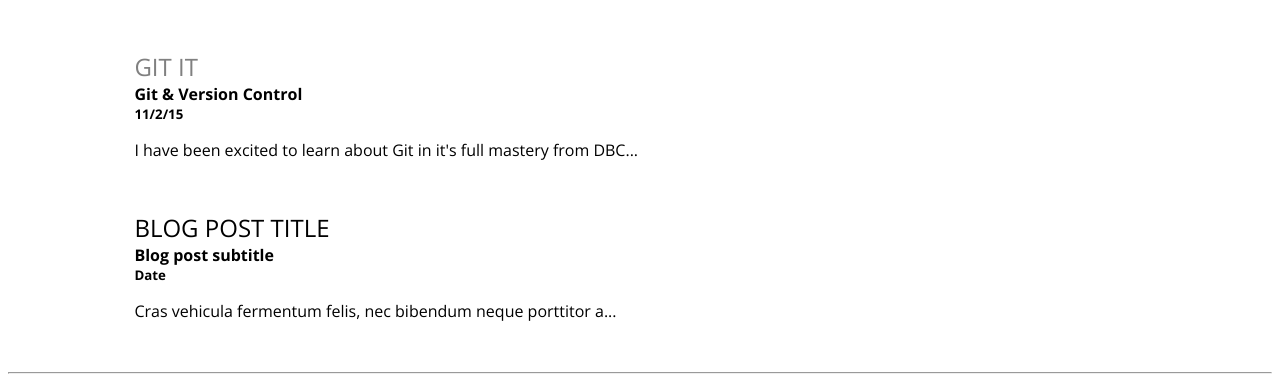
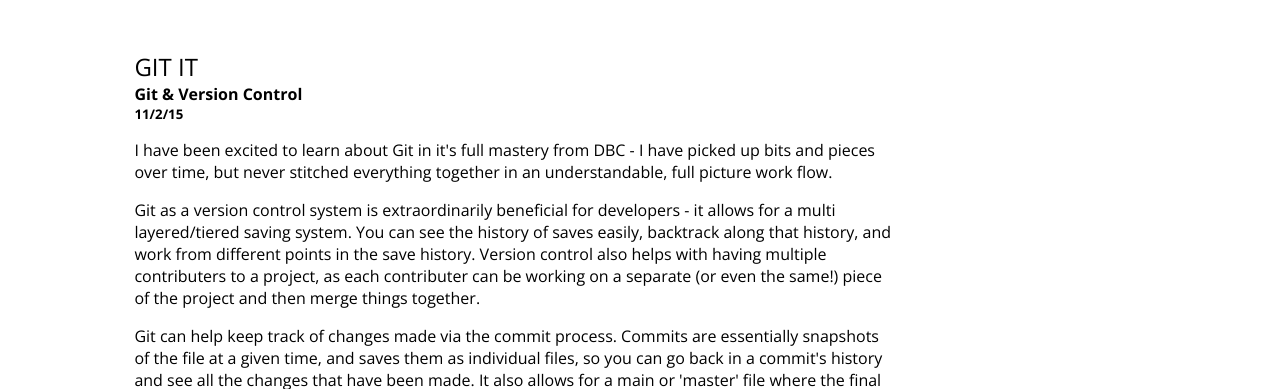
Before and after one commit to hyendler/hyendler.github.io, a plain HTML site: page blog/blog-template.html in a window 1280 px wide. Shown: the top 389 px of the page. Drawn offline with nearby package versions, Linux system fonts and the light colour scheme.

Commit message:
Finish technical blog

```diff
--- a/blog/blog-template.html
+++ b/blog/blog-template.html
@@ -1,54 +1,35 @@
 <!DOCTYPE html>
-<html>
 <head>
-	<meta charset="utf-8">
-	<title>Blog Post Template</title>
-	 <link rel="stylesheet" type="text/css" href="../stylesheets/default.css">
+  <title>Hanah's Blog</title>
+  <meta charset="UTF-8">
+  <link rel="stylesheet" type="text/css" href="../stylesheets/default.css">
   <link rel="stylesheet" type="text/css" href="../stylesheets/blog.css">
 </head>
-<body>
 
 <div class="page-wrap">
 
-<div class="blog-block">
-	<h2><a href="git.html">Git It</a></h2>
-	<h4>Git & Version Control</h4>
-	<h5>11/2/15</h5>
+<main>
+<div class="blog-post">
+  <h2>Git It</h2>
+  <h4>Git & Version Control</h4>
+  <h5>11/2/15</h5>
 
-	<p class="blog-summary">
-	I have been excited to learn about Git in it's full mastery from DBC...</p>
-</div>
+  <section>
+    <p>
+      I have been excited to learn about Git in it's full mastery from DBC - I have picked up bits and pieces over time, but never stitched everything together in an understandable, full picture work flow.
+    </p>
+    <p>
+      Git as a version control system is extraordinarily beneficial for developers - it allows for a multi layered/tiered saving system. You can see the history of saves easily, backtrack along that history, and work from different points in the save history.  Version control also helps with having multiple contributers to a project, as each contributer can be working on a separate (or even the same!) piece of the project and then merge things together.
+    </p>
+    <p>
+      Git can help keep track of changes made via the commit process.  Commits are essentially snapshots of the file at a given time, and saves them as individual files, so you can go back in a commit's history and see all the changes that have been made.  It also allows for a main or 'master' file where the final version of the project is kept, thus keeping a pristine/finalized version of all the changes made.
+    </p>
+    <p>
+      Whereas Git is located on your local drive, Github is a great resource/tool that works in conjunction with your local Git.  Github is essentially a social hub of code editing and sharing - it allows you to see other people's projects, as well as easily have multiple contributers on your project.  You can easily navigate pull requests from members on your team, and solve any merge conflicts.
+    </p>
 
-<div class="blog-block">
-	<h2>Blog Post Title</h2>
-	<h4>Blog post subtitle</h4>
-	<h5>Date</h5>
-
-	<p class="blog-summary">
-	Cras vehicula fermentum felis, nec bibendum neque porttitor a...</p>
-</div>
-
-</div><!--page wrap close-->
-
-
-<!--How was it to wireframe and create an HTML page with a pair?
-N/a.  Didn't do this with a pair, am still catching up on the work.
-
-Did you find wireframing to be helpful to your development process?
-Yep, absolutely!
-
-What did you and your pair decide made a good wireframe?
-Good wireframes are simple, without interactivity added, or color/design.  Mostly focusing on layout and functionality.
-
-What new semantic elements did you learn about (if any)?
-n/a
-
--->
-
-<hr>
-<h1>Wireframe img</h1>
-<img src="../imgs/wireframe_blogs.png">
-
-
-</body>
-</html>
+      <!-- copy and paste as many sections as you want to add paragraphs -->
+  </section>
+  </div><!--blog post close-->
+</main>
+</div><!-- page wrap close -->
```
Also changed, not shown: blog/css-concepts.html (added, +26 -0 lines), blog/index.html (added, +54 -0 lines), 1 other file.
